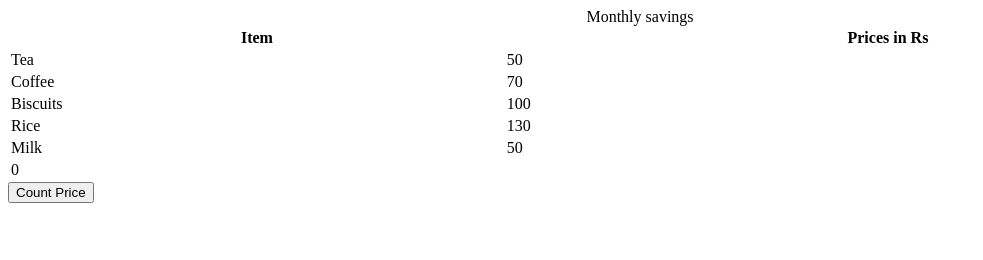
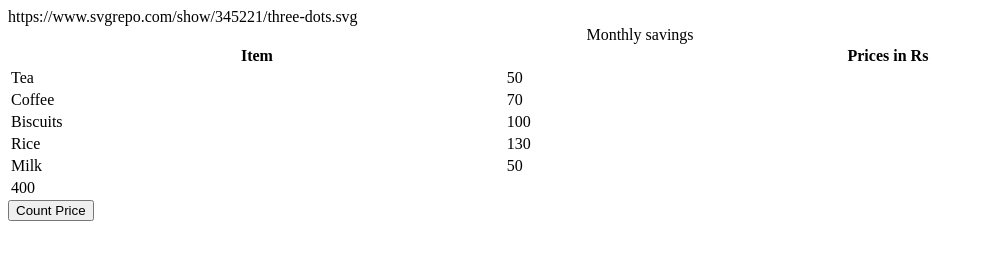
Before and after one commit to acciojob/grofers-checkout-shivshankar-source, a website: page main.html in a window 1280 px wide. Both pictures are taken after a click on the button "Count Price". Shown: the whole page, without its empty margins (0-983 px from the left). Drawn offline with Linux system fonts and the light colour scheme.

Commit message:
created a submission

```diff
--- a/main.html
+++ b/main.html
@@ -22,7 +22,7 @@
     </tr>
     <tr>
       <td class="item">Coffee</td>
-      <td class="price">70</td>
+      <td class="price">70</td>https://www.svgrepo.com/show/345221/three-dots.svg
     </tr>
     <tr>
       <td class="item">Biscuits</td>
@@ -36,6 +36,7 @@
       <td class="item">Milk</td>
       <td class="price">50</td>
     </tr>
+
   </table>
     <script type="text/javascript" src="./script.js">
 </script>
--- a/script.js
+++ b/script.js
@@ -2,7 +2,7 @@ const getSumBtn = document.createElement("button");
 getSumBtn.innerText = "Count Price";
 document.body.appendChild(getSumBtn);
 
-let allMoneyList = document.querySelectorAll(".prices");
+let allMoneyList = document.querySelectorAll(".price");
 let table = document.querySelector("table");
 
 const getSum = () => {
@@ -13,6 +13,7 @@ const getSum = () => {
 
   let tr = document.createElement("tr");
   let td = document.createElement("td");
+	td.className="price"
   td.innerText = sum;  // keep it simple
   tr.append(td);
   table.append(tr);
```
